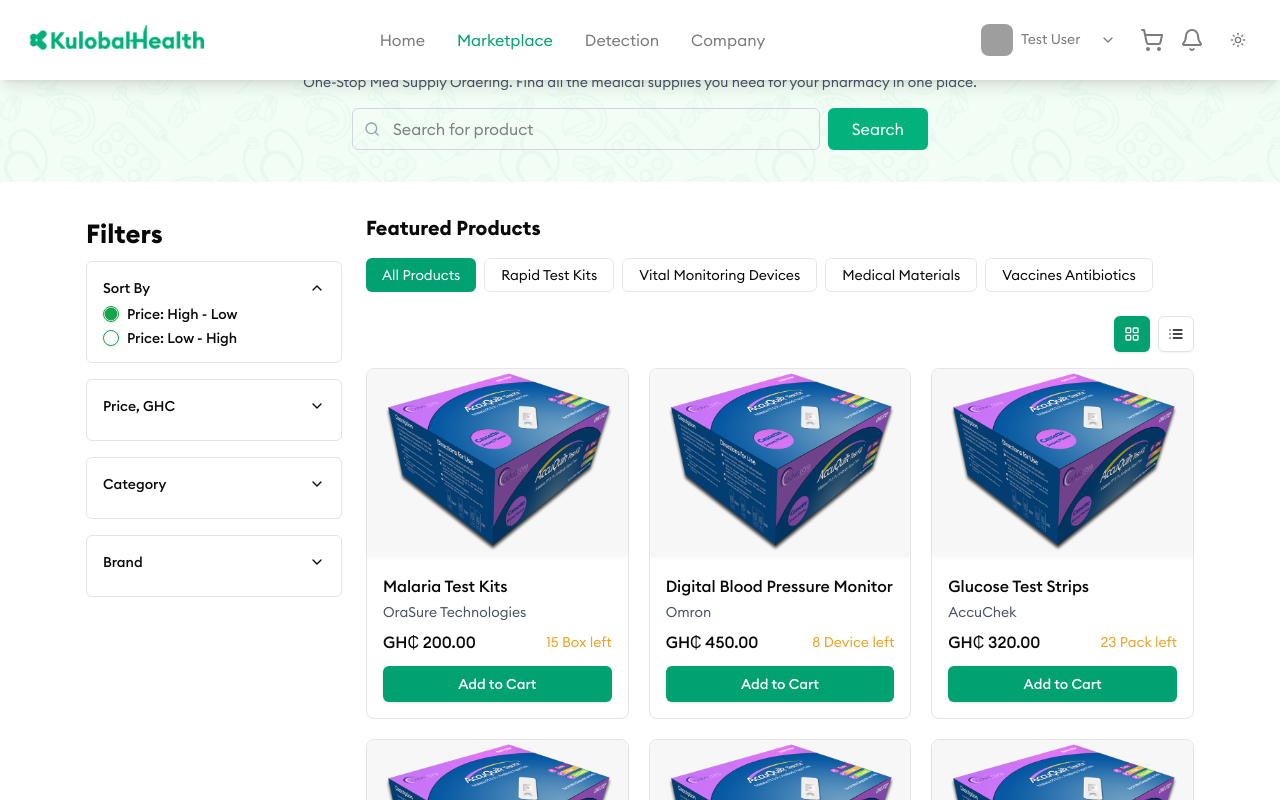
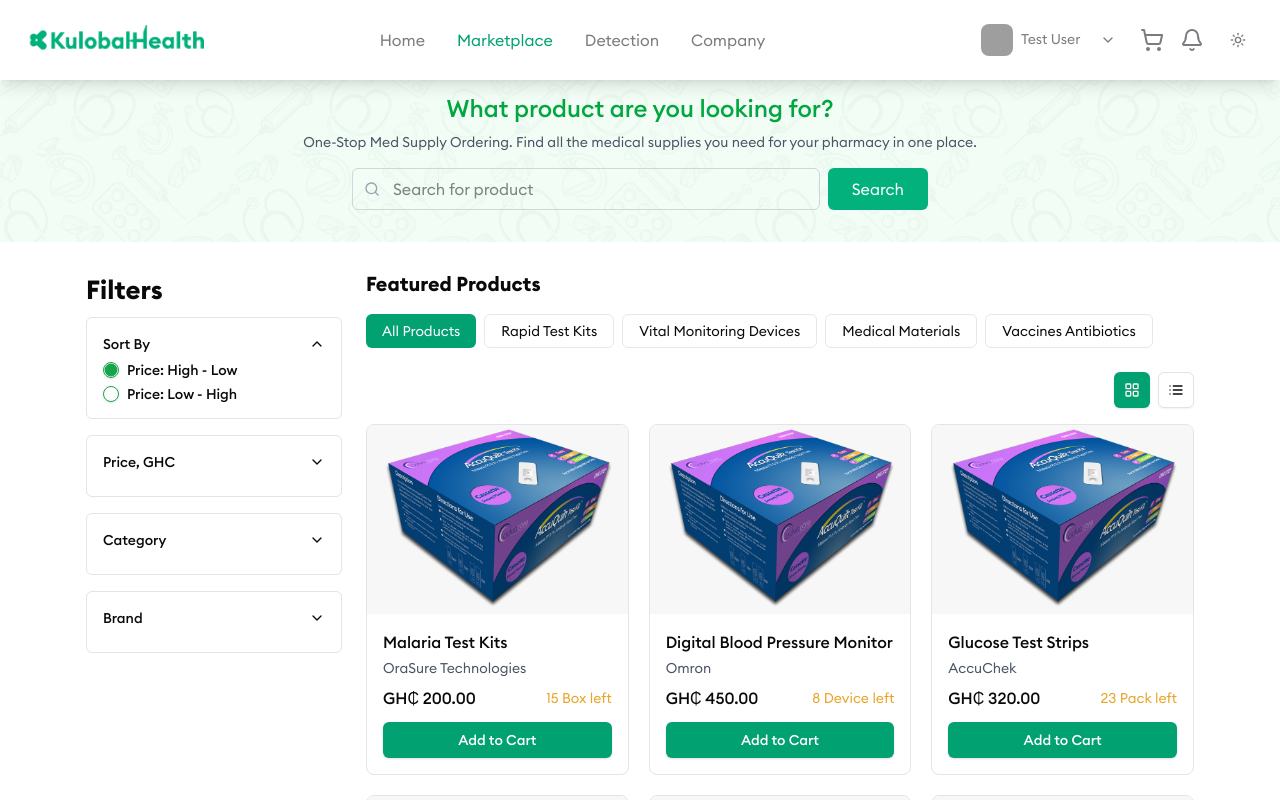
Before and after one commit to KulobalHealth/Kulobalhealth_Frontend, a Next.js app: page /marketplace in a window 1280 px wide. Shown: the top 800 px of the page. Built offline with nearby package versions, Linux system fonts and the light colour scheme; grey boxes are pictures that could not be loaded.

Commit message:
fix(MKP-2): adjust layout padding and margins for improved spacing in MarketplaceLayout

```diff
--- a/src/app/(marketplace)/layout.tsx
+++ b/src/app/(marketplace)/layout.tsx
@@ -21,14 +21,14 @@
   };
 
   return (
-    <div className="min-h-screen flex flex-col">
+    <div className="min-h-screen flex flex-col py-8">
       <header>
         <Navbar />
       </header>
 
       {!isProductDetail && (
         <>
-          <section className="bg-green-50 py-8 px-4 relative dark:bg-primary-900">
+          <section className="bg-green-50 py-8 px-4 relative dark:bg-primary-900 my-7">
             <div className="absolute inset-0">
               <Icons.Banner className="h-full opacity-20 dark:bg-primary-900" />
             </div>
@@ -64,7 +64,7 @@
             </div>
           </section>
 
-          <main className="flex-1 container mx-auto px-4 py-8">
+          <main className="flex-1 container mx-auto px-4">
             <span className="flex flex-col md:flex-row gap-6">
               <div className="w-full md:w-64 shrink-0">
                 <Filters />
@@ -75,7 +75,7 @@
         </>
       )}
 
-      {isProductDetail && <main className="flex-1">{children}</main>}
+      {isProductDetail && <main className="flex-1 my-8">{children}</main>}
     </div>
   );
 }
```
